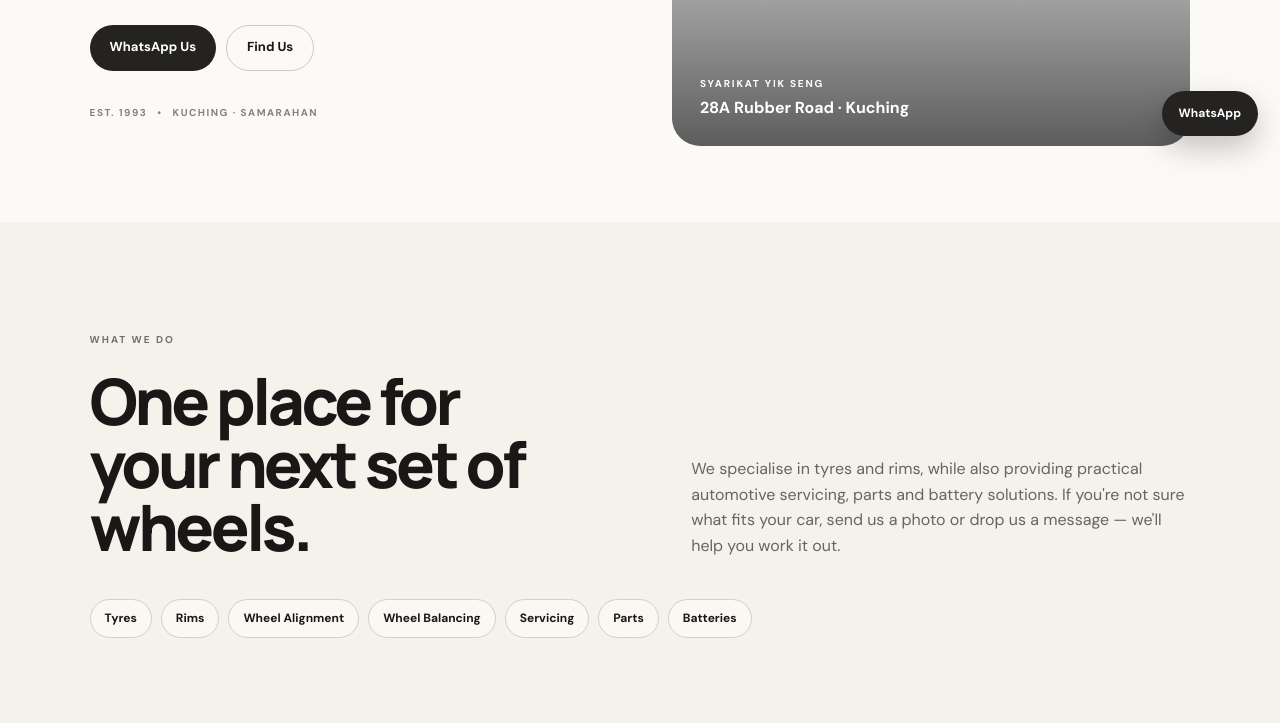
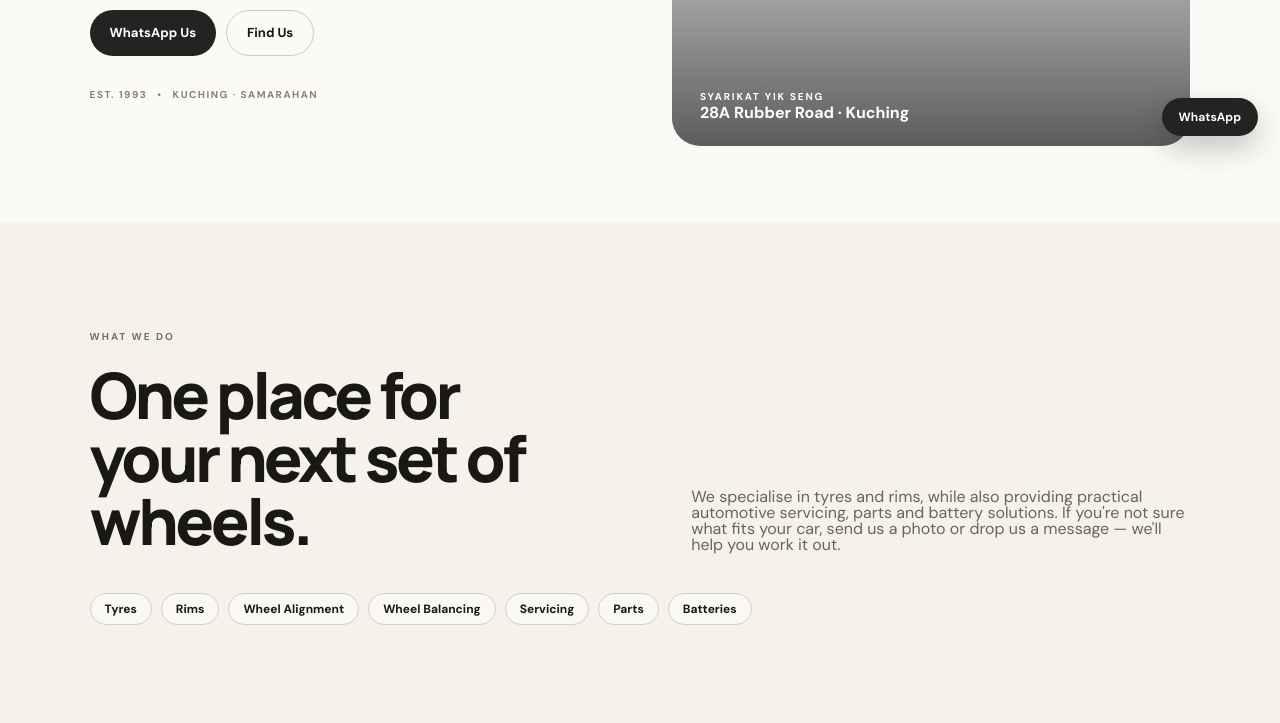
Before and after one commit to syktyikseng/Syarikat-Yik-Seng.v2, a plain HTML site: page index.html in a window 1280 px wide. Shown: the part 642-1365 px from the top of the page. Drawn offline with Linux system fonts and the light colour scheme.

Commit message:
Update style.css

```diff
--- a/style.css
+++ b/style.css
@@ -24,7 +24,7 @@ body {
   font-family: "DM Sans", Arial, sans-serif;
   color: var(--ink);
   background: var(--paper);
-  line-height: 1.6;
+  line-height: 1;
 }
 
 img {
```
